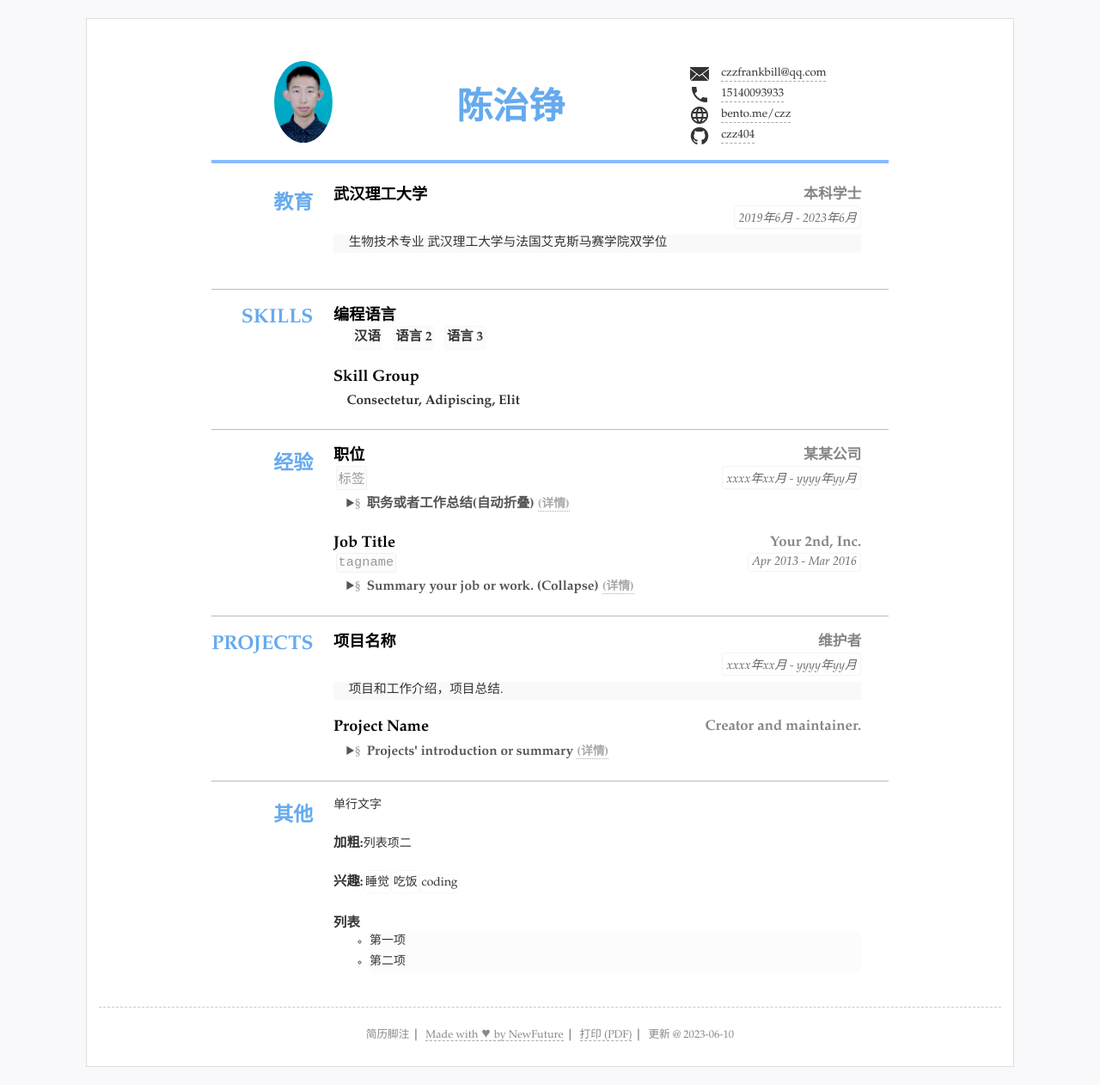
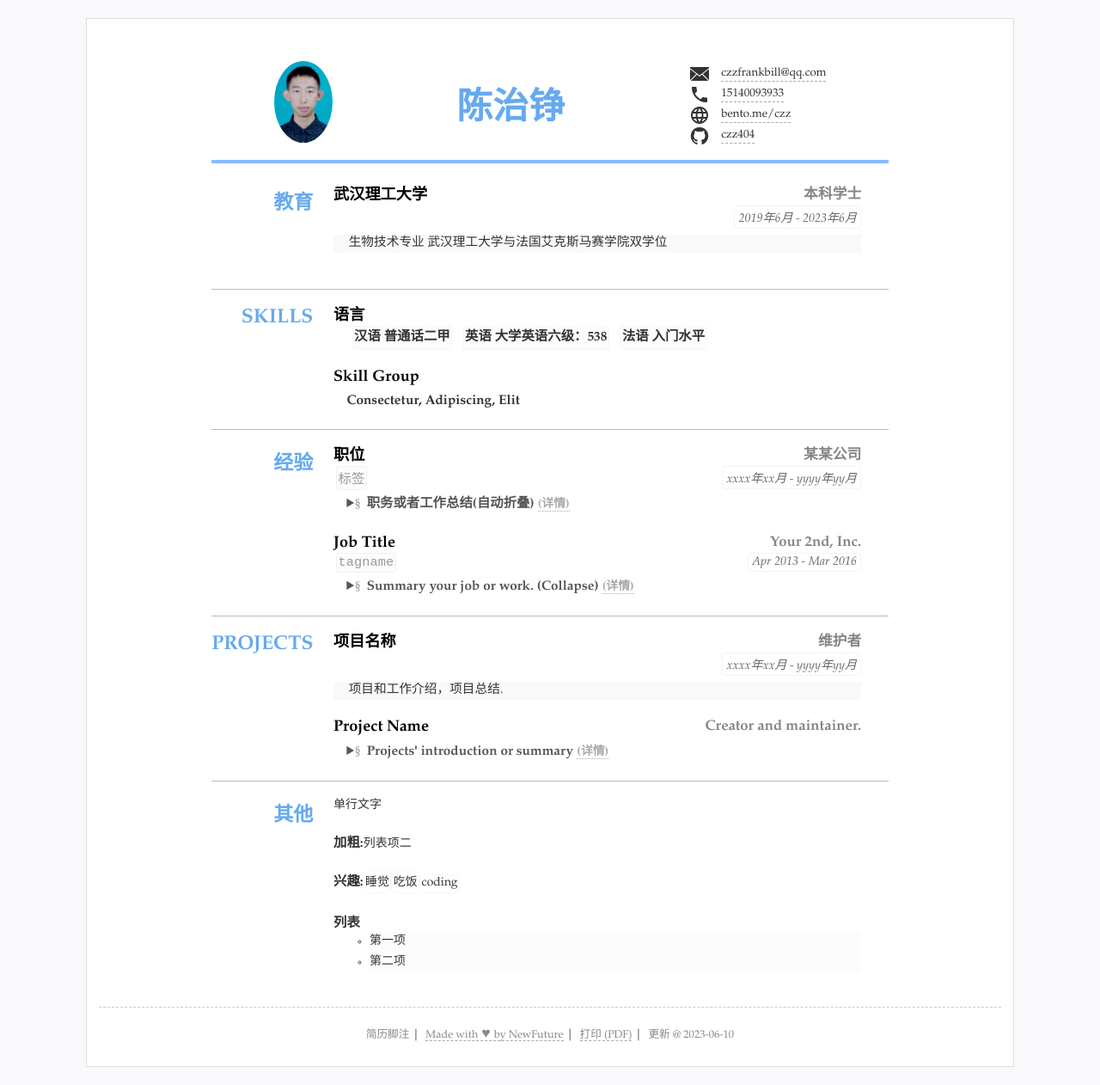
Before and after one commit to czz404/CV, a Jekyll site: the page built from index.html, in a window 1280 px wide. Shown: the whole page at 86% size. Built offline with Jekyll 4.4.1, drawn with Linux system fonts in a browser that asks for light colours.

Commit message:
Update resume.yml

```diff
--- a/_data/resume.yml
+++ b/_data/resume.yml
@@ -33,7 +33,7 @@ main: #简历主要内容，
   - title: 武汉理工大学
     duration: "2019年6月 - 2023年6月"
     sub: 本科学士
-    detail: 生物技术专业 武汉理工大学与法国艾克斯马赛学院双学位
+    detail: 生物技术专业                武汉理工大学与法国艾克斯马赛学院双学位
   - title:
     duration:
     sub:
@@ -42,11 +42,11 @@ main: #简历主要内容，
 - type: skills
   # name: "技能"
   content:
-  - title: 编程语言
+  - title: 语言
     items: #itmems 可以小块的方式显示
-    - 汉语
-    - 语言 2
-    - 语言 3
+    - 汉语 普通话二甲
+    - 英语 大学英语六级：538
+    - 法语 入门水平
   - title: Skill Group
     summary: Consectetur, Adipiscing, Elit
 
```
